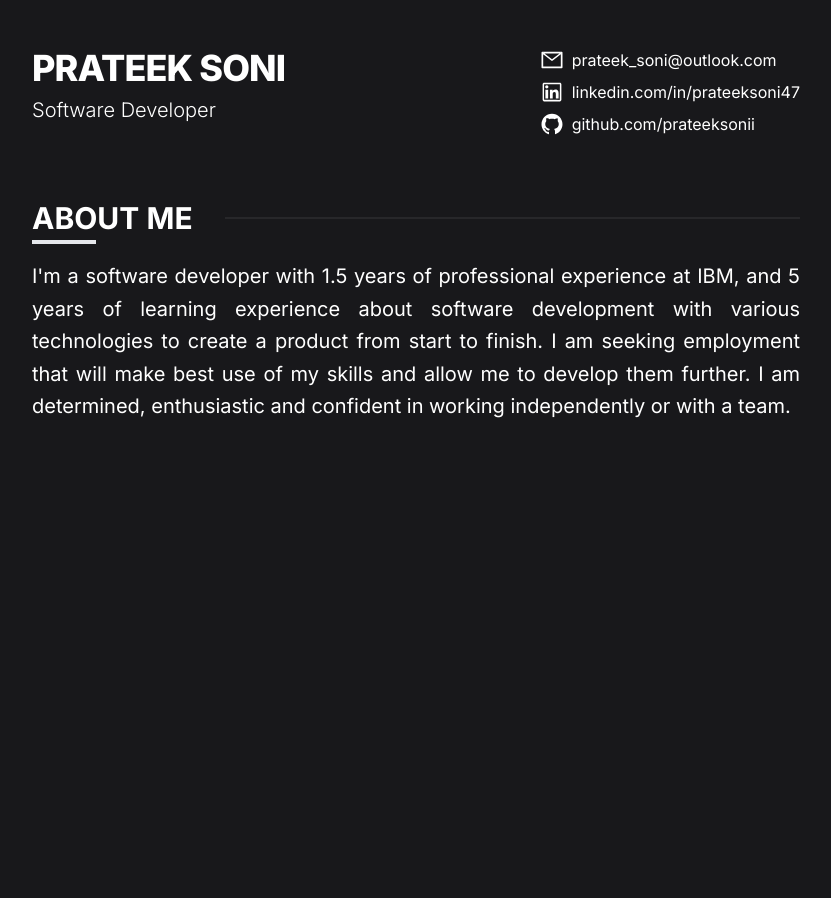
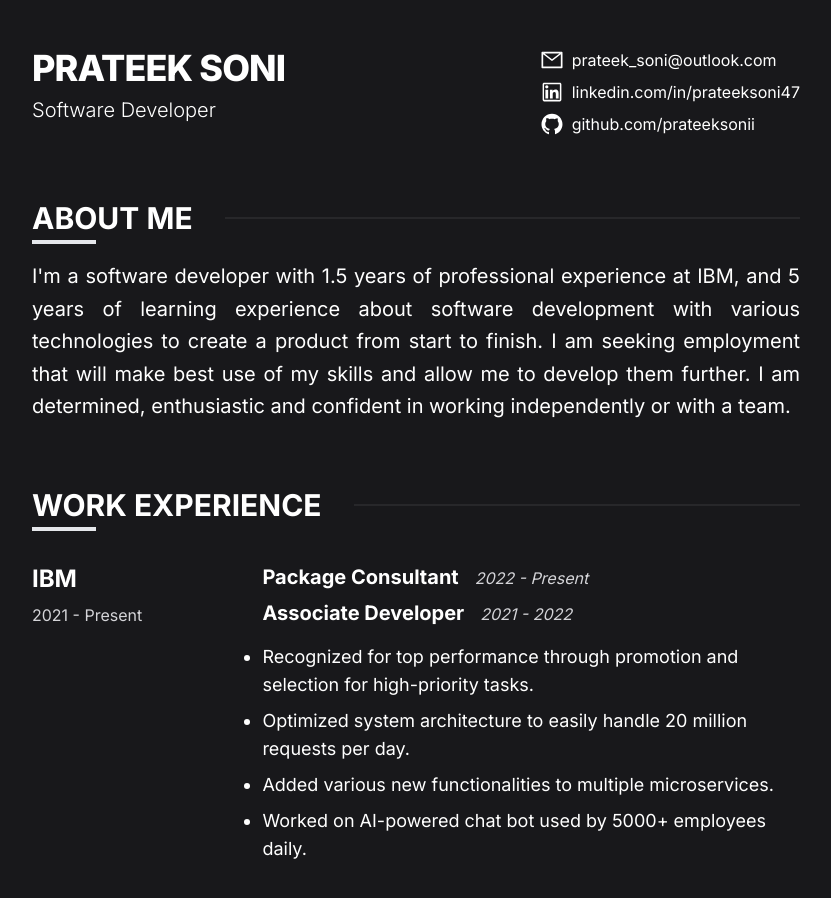
Before and after one commit to prateeksonii/portfolio-next, a Next.js app: page / in a window 1280 px wide. Shown: the top 898 px of the page, without its empty margins (224-1055 px from the left). Before the commit the page ends 800 px from the top, so only its background shows below. Built offline with nearby package versions, Linux system fonts and the light colour scheme.

Commit message:
add work experience
Signed-off-by: Prateek Soni <prateek_soni@outlook.com>

```diff
--- a/src/components/About.tsx
+++ b/src/components/About.tsx
@@ -2,7 +2,7 @@ import SectionHeader from "./SectionHeader";
 
 const About = () => {
   return (
-    <div>
+    <section>
       <SectionHeader title="About me" />
       <p className="mt-4 text-justify text-xl leading-relaxed">
         I&apos;m a software developer with 1.5 years of professional experience
@@ -12,7 +12,7 @@ const About = () => {
         develop them further. I am determined, enthusiastic and confident in
         working independently or with a team.
       </p>
-    </div>
+    </section>
   );
 };
 
--- /dev/null
+++ b/src/components/WorkExperience.tsx
@@ -0,0 +1,47 @@
+import SectionHeader from "./SectionHeader";
+
+const WorkExperience = () => {
+  return (
+    <section>
+      <SectionHeader title="Work Experience" />
+      <div className="mt-8 grid grid-cols-[30%_70%]">
+        <div className="flex flex-col gap-2">
+          <div className="text-2xl font-bold">IBM</div>
+          <div className="text-zinc-300">2021 - Present</div>
+        </div>
+        <div>
+          <div className="space-y-2">
+            <div className="flex items-baseline gap-4">
+              <h4 className="text-xl font-bold">Package Consultant</h4>
+              <div className="italic text-zinc-300">2022 - Present</div>
+            </div>
+            <div className="flex items-baseline gap-4">
+              <h4 className="text-xl font-bold">Associate Developer</h4>
+              <div className="italic text-zinc-300">2021 - 2022</div>
+            </div>
+          </div>
+          <p className="mt-4 text-lg">
+            <ul className="list-disc space-y-2">
+              <li>
+                Recognized for top performance through promotion and selection
+                for high-priority tasks.
+              </li>
+              <li>
+                Optimized system architecture to easily handle 20 million
+                requests per day.
+              </li>
+              <li>
+                Added various new functionalities to multiple microservices.
+              </li>
+              <li>
+                Worked on AI-powered chat bot used by 5000+ employees daily.
+              </li>
+            </ul>
+          </p>
+        </div>
+      </div>
+    </section>
+  );
+};
+
+export default WorkExperience;
--- a/src/pages/index.tsx
+++ b/src/pages/index.tsx
@@ -2,6 +2,7 @@ import type { NextPage } from "next";
 import Head from "next/head";
 import About from "../components/About";
 import Header from "../components/Header";
+import WorkExperience from "../components/WorkExperience";
 
 const Home: NextPage = () => {
   return (
@@ -9,9 +10,10 @@ const Home: NextPage = () => {
       <Head>
         <title>Prateek Soni</title>
       </Head>
-      <main className="mx-auto my-12 w-3/5">
+      <main className="mx-auto my-12 w-3/5 space-y-8">
         <Header />
         <About />
+        <WorkExperience />
       </main>
     </>
   );
```
